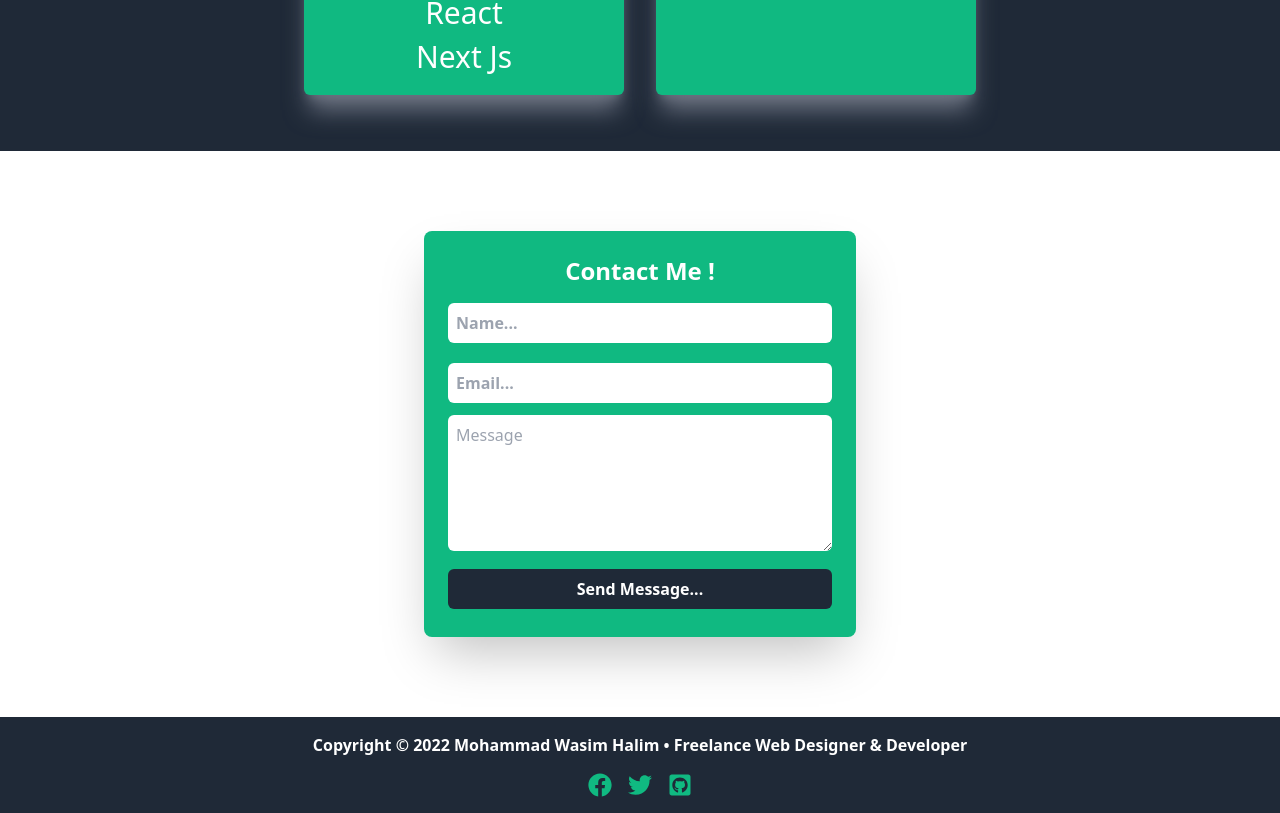
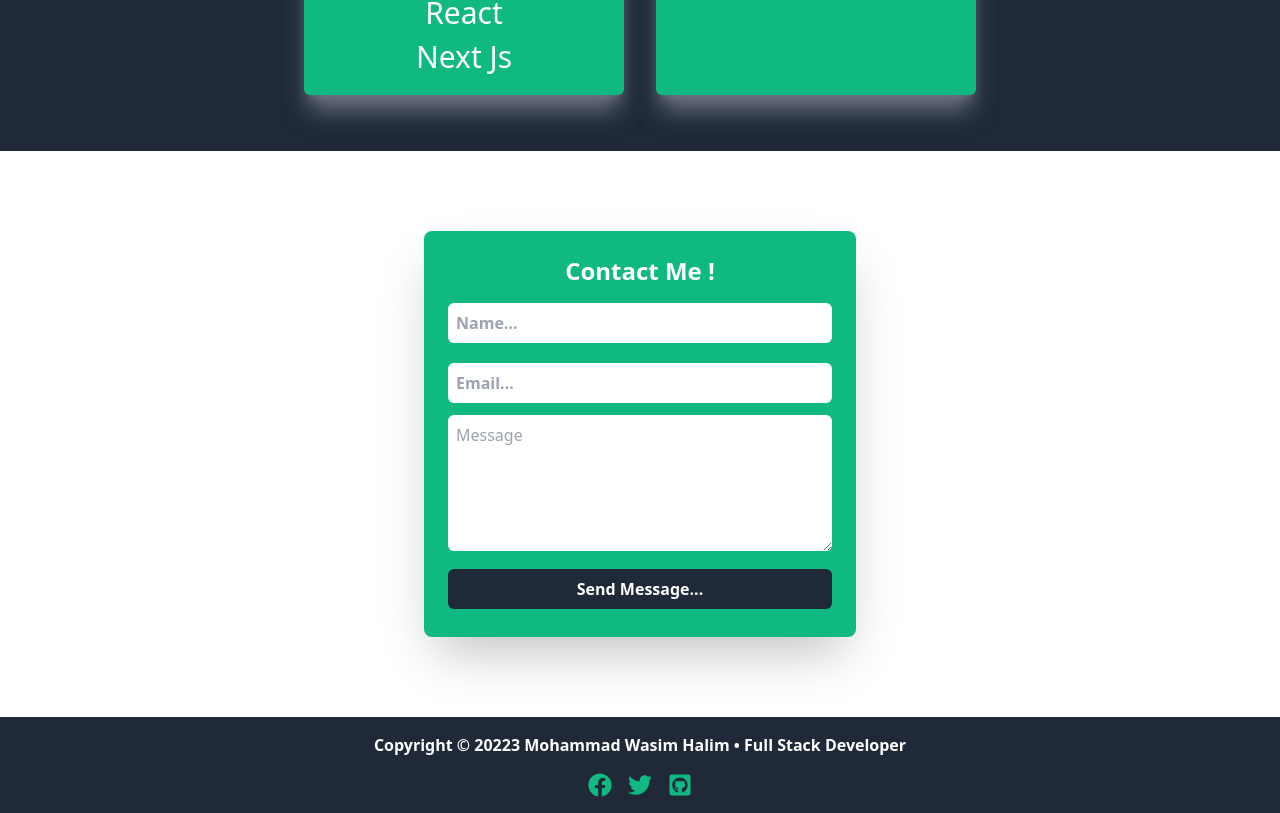
Before and after one commit to wasimhalim/Portfolio, a Next.js app: page / in a window 1280 px wide. Shown: the part 1468-2281 px from the top of the page. Built offline with nearby package versions, Linux system fonts and the light colour scheme.

Commit message:
Changes in Footer Section

```diff
--- a/components/CopyWrite.js
+++ b/components/CopyWrite.js
@@ -7,7 +7,7 @@ function CopyWrite() {
   return (
     <div className='flex flex-col p-4 text-center bg-gray-800 '>
        <div>
-       <h1 className='font-semibold text-white'>Copyright © 2022 Mohammad Wasim Halim •  Freelance Web Designer & Developer</h1>
+       <h1 className='font-semibold text-white'>Copyright © 20223 Mohammad Wasim Halim •  Full Stack Developer</h1>
        </div>
        <ul className='flex flex-row items-center justify-center gap-4 pt-4 text-2xl text-emerald-500'>
         <li className='cursor-pointer' onClick={()=>window.open("https://www.facebook.com/wasimhalim007/",'_blank')}><FaFacebook/></li>
```
